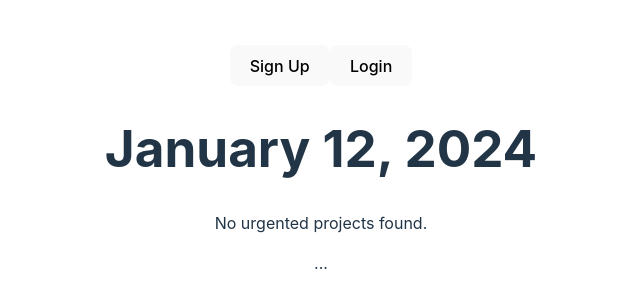
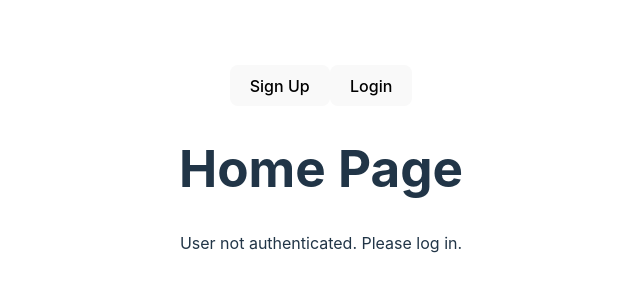
Before and after one commit to celiaangles/SelfNotion_client, a React (Vite) app: page /home in a window 1280 px wide. Shown: the part 232-540 px from the top of the page, without its empty margins (319-959 px from the left). Built offline with nearby package versions, Linux system fonts and the light colour scheme.

Commit message:
array of urgented projects is working

```diff
--- a/src/App.jsx
+++ b/src/App.jsx
@@ -12,7 +12,7 @@ import ObjectiuDetailsPage from "./pages/ObjectiuDetailsPage";
 import EditObjectiuPage from "./pages/EditObjectiuPage";
 import SignupPage from "./pages/SignupPage";
 import LoginPage from "./pages/LoginPage";
-import IsPrivate from "./components/IsPrivate";
+import IsPrivate from "./components/isPrivate";
 import IsAnon from "./components/IsAnon";
 
 function App() {
--- /dev/null
+++ b/src/components/UrgentProjectsList.jsx
@@ -0,0 +1,35 @@
+// UrgentProjectsList.jsx
+
+import React, { useState, useEffect } from "react";
+
+const API_URL = "http://localhost:5005";
+
+const UrgentProjectsList = ({ userId }) => {
+  const [urgentProjects, setUrgentProjects] = useState([]);
+
+  useEffect(() => {
+    // Fetch urgent projects from the server
+    fetch(`${API_URL}/api/urgentedprojects/${userId}`)
+      .then((response) => response.json())
+      .then((data) => setUrgentProjects(data))
+      .catch((error) =>
+        console.error("Error fetching urgent projects:", error)
+      );
+  }, [userId]);
+
+  return (
+    <div>
+      <ul style={{ listStyleType: "none", padding: 0 }}>
+        {urgentProjects.map((project) => (
+          <li key={project._id} style={{ marginBottom: "20px" }}>
+            <strong>{project.title}</strong> <br />
+            {project.description}
+            <hr />
+          </li>
+        ))}
+      </ul>
+    </div>
+  );
+};
+
+export default UrgentProjectsList;
--- a/src/pages/HomePage.jsx
+++ b/src/pages/HomePage.jsx
@@ -1,57 +1,128 @@
-import React, { useContext, useEffect, useState } from "react";
-import { Link, useLocation } from "react-router-dom";
-import { AuthContext } from "../context/auth.context";
-import UrgentCard from "../components/UrgentCard";
+// import React, { useContext, useEffect, useState } from "react";
+// import { Link, useLocation } from "react-router-dom";
+// import axios from "axios";
+// import { AuthContext } from "../context/auth.context"; // Import AuthContext
 
-function HomePage() {
-  const { urgentedProjects } = useContext(AuthContext);
-  const location = useLocation();
-  const [selectedProject, setSelectedProject] = useState(null);
+// function HomePage() {
+//   const location = useLocation();
+//   const [selectedProjects, setSelectedProjects] = useState([]);
+//   const authContext = useContext(AuthContext); // Use AuthContext
 
-  // Access selectedProject in your component as needed
-  console.log("Selected Project:", selectedProject);
+//   useEffect(() => {
+//     console.log("Location state:", location.state);
 
-  useEffect(() => {
-    if (location.state && location.state.selectedProject) {
-      setSelectedProject(location.state.selectedProject);
-    }
-  }, [location.state]);
+//     const fetchData = async () => {
+//       if (location.state && location.state.selectedProject) {
+//         console.log("Selected Projects:", location.state.selectedProjects);
 
-  const currentDate = new Date();
-  const options = {
-    year: "numeric",
-    month: "long",
-    day: "numeric",
-  };
-  const formattedDate = currentDate.toLocaleDateString("en-US", options);
+//         const projectIds = location.state.selectedProject.map(
+//           (project) => project._id
+//         );
+//         console.log("Project IDs:", projectIds);
+
+//         try {
+//           const storedToken = localStorage.getItem("authToken");
+//           const response = await axios.get(
+//             `http://localhost:5005/api/urgentedprojects/${authContext.user._id}`, // Use authContext.user instead of user
+//             {
+//               params: { projectIds }, // Send projectIds as query parameters
+//               headers: { Authorization: `Bearer ${storedToken}` },
+//             }
+//           );
+//           console.log("Server response:", response.data);
+
+//           setSelectedProjects(response.data);
+//         } catch (error) {
+//           console.error("Error fetching urgent projects:", error);
+//         }
+//       } else {
+//         // Handle the case when location.state or location.state.selectedProject is null
+//         console.log("No selected projects found in location state.");
+//         setSelectedProjects([]);
+//       }
+//     };
+
+//     fetchData();
+//   }, [location.state, authContext.user]); // Add authContext.user to dependencies
+
+//   const currentDate = new Date();
+//   const options = {
+//     year: "numeric",
+//     month: "long",
+//     day: "numeric",
+//   };
+//   const formattedDate = currentDate.toLocaleDateString("en-US", options);
+
+//   return (
+//     <div>
+//       <h1>{formattedDate}</h1>
+
+//       <p></p>
+
+//       {selectedProjects.length > 0 ? (
+//         <div className="urgented-projects">
+//           {selectedProjects.map((project) => (
+//             <div key={project._id} className="project-details">
+//               <h2>{project.title}</h2>
+//               <p>{project.description}</p>
+//             </div>
+//           ))}
+//         </div>
+//       ) : (
+//         <p>No urgented projects found.</p>
+//       )}
+//     </div>
+//   );
+// }
+
+// export default HomePage;
+
+// HomePage.jsx
+
+// import React from "react";
+// import UrgentProjectsList from "../components/UrgentProjectsList"; // Adjust the path based on your file structure
+
+// const HomePage = () => {
+//   // Replace '123' with the actual userId (you may get it from authentication or another source)
+//   const userId = "65aa395198798033a561f37a";
+
+//   return (
+//     <div>
+//       <h1>Home Page</h1>
+//       {/* Render the UrgentProjectsList component and pass the userId */}
+//       <UrgentProjectsList userId={userId} />
+//     </div>
+//   );
+// };
+
+// export default HomePage;
+
+import React, { useContext } from "react";
+import UrgentProjectsList from "../components/UrgentProjectsList";
+import { AuthContext } from "../context/auth.context"; // Adjust the path based on your file structure
+
+const HomePage = () => {
+  const { user } = useContext(AuthContext);
+
+  if (!user) {
+    // Handle the case when the user is not authenticated
+    return (
+      <div>
+        <h1>Home Page</h1>
+        <p>User not authenticated. Please log in.</p>
+      </div>
+    );
+  }
+
+  const userId = user._id; // Assuming the user object has an _id property
 
   return (
     <div>
-      <h1>{formattedDate}</h1>
-
-      <p></p>
-
-      {selectedProject ? (
-        <div className="project-details">
-          <h2>{selectedProject.title}</h2>
-          <p>{selectedProject.description}</p>
-        </div>
-      ) : (
-        <p>No urgented projects found.</p>
-      )}
-
-      <div className="urgented_Projects">
-        {urgentedProjects && urgentedProjects.length > 0 ? (
-          urgentedProjects.map((project) => (
-            <UrgentCard key={project._id} project={project} />
-          ))
-        ) : (
-          <p>...</p>
-        )}
-        {console.log("Urgented Projects:", urgentedProjects)}
-      </div>
+      <h1>Home Page</h1>
+      {/* Render the UrgentProjectsList component and pass the userId */}
+      <UrgentProjectsList userId={userId} />
     </div>
   );
-}
+};
 
 export default HomePage;
--- a/src/pages/ProjectDetailsPage.jsx
+++ b/src/pages/ProjectDetailsPage.jsx
@@ -9,11 +9,10 @@ const API_URL = "http://localhost:5005";
 function ProjectDetailsPage() {
   const [project, setProject] = useState(null);
   const [userId, setUserId] = useState("");
-
+  const navigate = useNavigate();
   const { projectId } = useParams();
-  const navigate = useNavigate();
-
-  // const { user } = useContext(AuthContext);
+  const authContext = useContext(AuthContext);
+  const { user } = authContext;
 
   const getProject = () => {
     const storedToken = localStorage.getItem("authToken");
@@ -33,22 +32,19 @@ function ProjectDetailsPage() {
     getProject();
   }, []);
 
-  const authContext = useContext(AuthContext);
-  const { user } = authContext;
-
   const addUrgents = async () => {
     try {
       const storedToken = localStorage.getItem("authToken");
-
       const urgents = await axios.post(
-        `${API_URL}/api/urgents/${projectId}`,
-        { userId: user._id },
+        `${API_URL}/api/urgents`,
+        { userId: user._id, projectIds: [projectId] }, // Pass an array of project IDs
         { headers: { Authorization: `Bearer ${storedToken}` } }
       );
       console.log(urgents.data);
-      navigate("/home", { state: { selectedProject: project } });
+      navigate("/home", { state: { selectedProjects: urgents.data } });
+      console.log("Server response:", urgents.data);
     } catch (error) {
-      console.log(error);
+      console.error("Error adding urgents:", error);
     }
   };
 
@@ -66,7 +62,7 @@ function ProjectDetailsPage() {
         <button>Back to projects</button>
       </Link>
 
-      <Link to={`å/projects/edit/${projectId}`}>
+      <Link to={`/projects/edit/${projectId}`}>
         <button>Edit Project</button>
       </Link>
 
```
